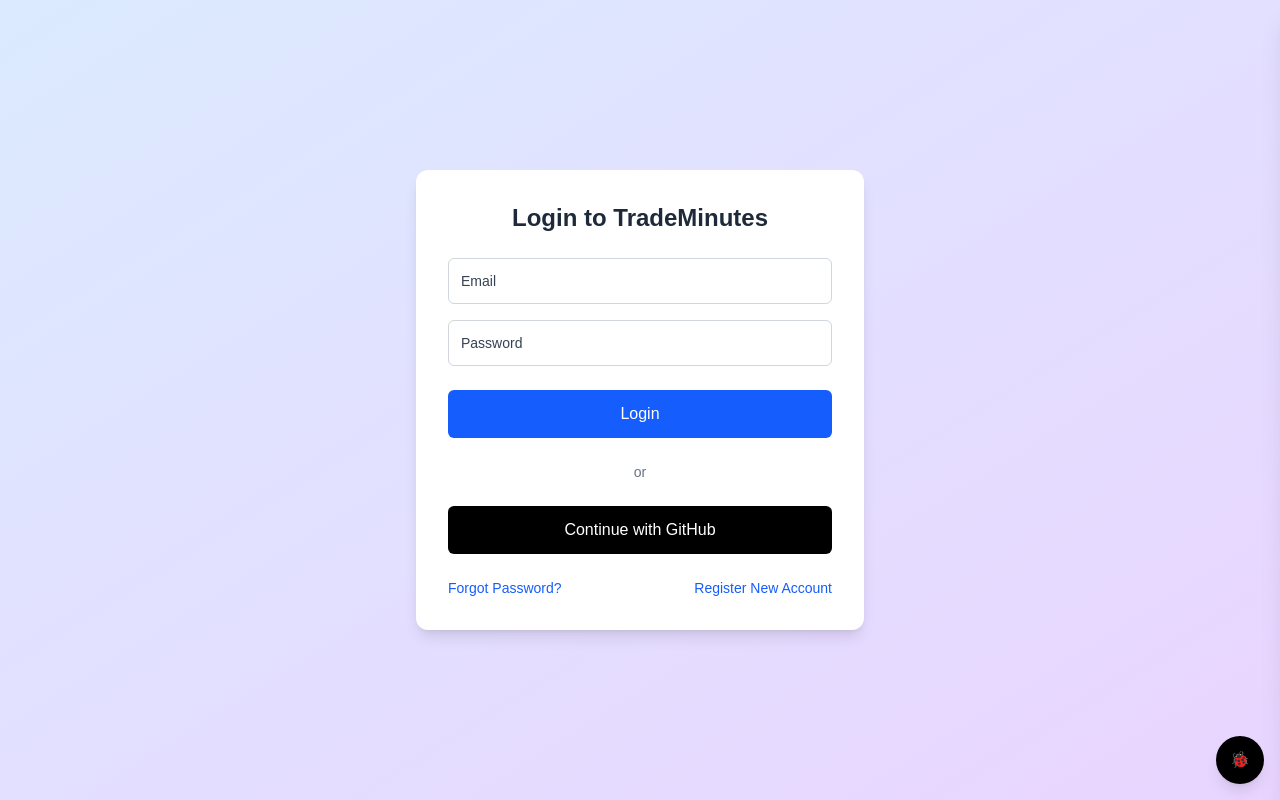
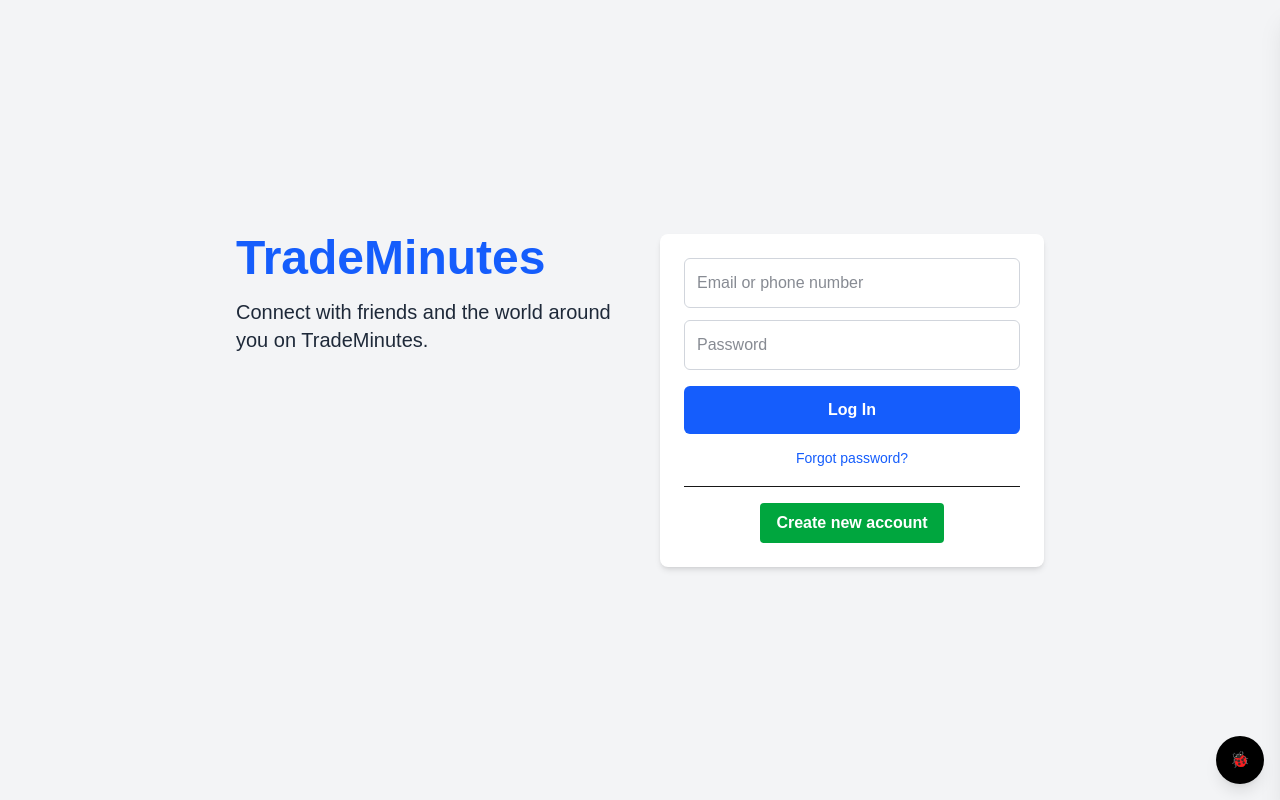
Before and after one commit to stevie1mat/frontend-test, a Next.js app: page /login in a window 1280 px wide. Built offline with nearby package versions, Linux system fonts and the light colour scheme.

Commit message:
update login page

```diff
--- a/src/app/login/page.tsx
+++ b/src/app/login/page.tsx
@@ -60,7 +60,7 @@
   };
 
   return (
-    <div className="min-h-screen flex items-center justify-center bg-gradient-to-br from-blue-100 to-purple-200 p-4 relative">
+    <div className="min-h-screen bg-gray-100 flex items-center justify-center px-4 relative">
       {/* Debug Toggle Button (FAB) */}
       <button
         type="button"
@@ -87,44 +87,38 @@
         )}
       </div>
 
-      <form
-        onSubmit={handleLogin}
-        className="bg-white rounded-xl shadow-lg p-8 w-full max-w-md relative overflow-hidden z-10"
-      >
-        {loading && (
-  <div className="absolute inset-0 bg-white/80 flex items-center justify-center z-20">
-    <img src="/loader.gif" alt="Loading..." className="w-15 h-12" />
-  </div>
-)}
-        {/* Optional Background Logo */}
-        <div className="absolute bottom-0 left-0 w-full h-full flex justify-center items-end pointer-events-none select-none">
-
+      <div className="flex flex-col md:flex-row items-center md:items-start justify-center max-w-6xl w-full gap-10">
+        {/* Left side message */}
+        <div className="text-center md:text-left">
+          <h1 className="text-blue-600 text-5xl font-bold mb-4">TradeMinutes</h1>
+          <p className="text-xl text-gray-800 max-w-sm">
+            Connect with friends and the world around you on TradeMinutes.
+          </p>
         </div>
 
-        {/* Foreground Logo & Title */}
-        <div className="flex flex-col items-center mb-6 relative z-10">
-
-          <h1 className="text-2xl font-bold text-center text-gray-800">Login to TradeMinutes</h1>
-        </div>
-
-        {error && <p className="text-red-500 mb-4 text-sm text-center">{error}</p>}
+        {/* Right side login form */}
+        <div className="bg-white rounded-lg shadow-md p-6 w-full max-w-sm">
+          <form onSubmit={handleLogin}>
+            {error && <p className="text-red-600 text-sm mb-3 text-center">{error}</p>}
 
             <input
               type="email"
-          placeholder="Email"
+              aria-label="Email address"
+              placeholder="Email or phone number"
               value={email}
               onChange={(e) => setEmail(e.target.value)}
-          className="w-full p-3 mb-4 border border-gray-300 rounded-md text-sm text-gray-700 placeholder:text-gray-700"
+              className="w-full p-3 mb-3 border border-gray-300 rounded-md focus:outline-blue-500 text-gray-900"
               required
               disabled={loading}
             />
 
             <input
               type="password"
+              aria-label="Password"
               placeholder="Password"
               value={password}
               onChange={(e) => setPassword(e.target.value)}
-          className="w-full p-3 mb-6 border border-gray-300 rounded-md text-sm text-gray-700 placeholder:text-gray-700"
+              className="w-full p-3 mb-4 border border-gray-300 rounded-md focus:outline-blue-500 text-gray-900"
               required
               disabled={loading}
             />
@@ -132,51 +126,33 @@
             <button
               type="submit"
               disabled={loading}
-          className={`bg-blue-600 text-white py-3 rounded-md w-full transition ${
-            loading ? 'opacity-50 cursor-not-allowed' : 'hover:bg-blue-700'
-          }`}
+              className="w-full bg-blue-600 text-white font-semibold py-3 rounded-md hover:bg-blue-700 transition"
             >
-          {loading ? 'Logging in...' : 'Login'}
+              {loading ? 'Logging in...' : 'Log In'}
             </button>
 
-        {/* Divider */}
-        <div className="my-6 text-center relative">
-          <div className="absolute inset-0 flex items-center">
-            <div className="w-full border-t border-gray-300" />
-          </div>
-          <div className="relative bg-white px-4 text-sm text-gray-500">or</div>
+            <div className="text-center mt-3">
+              <button
+                type="button"
+                onClick={() => router.push('/forgot-password')}
+                className="text-blue-600 text-sm hover:underline"
+              >
+                Forgot password?
+              </button>
             </div>
 
-        {/* GitHub Login */}
+            <hr className="my-4" />
+
             <button
               type="button"
-          onClick={() => {
-            addLog('🔗 Redirecting to GitHub login...');
-            signIn('github');
-          }}
-          className="w-full bg-black text-white py-3 rounded-md hover:bg-gray-800 transition"
+              onClick={() => router.push('/register')}
+              className="w-fit mx-auto block bg-green-600 text-white font-bold px-4 py-2 rounded hover:bg-green-700"
             >
-          Continue with GitHub
+              Create new account
             </button>
-
-        {/* Links */}
-        <div className="flex justify-between mt-6 text-sm text-blue-600">
-          <button
-            type="button"
-            className="hover:underline"
-            onClick={() => router.push('/forgot-password')}
-          >
-            Forgot Password?
-          </button>
-          <button
-            type="button"
-            className="hover:underline"
-            onClick={() => router.push('/register')}
-          >
-            Register New Account
-          </button>
+          </form>
         </div>
-      </form>
+      </div>
     </div>
   );
 }
```
Also changed, not shown: src/app/login/page.txt (added). Lines whose indentation alone changed are shown as unchanged.
